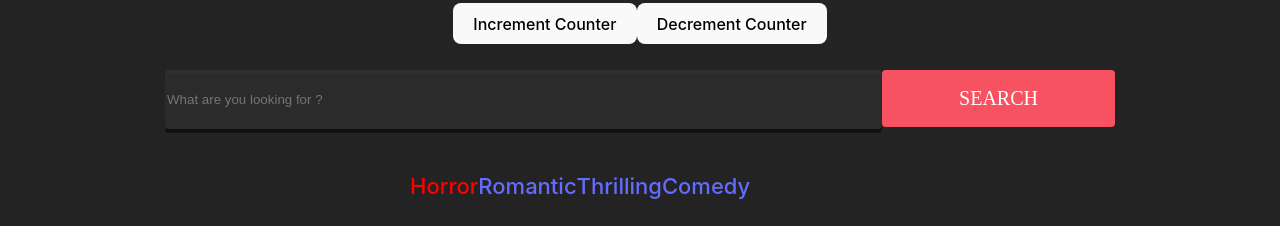
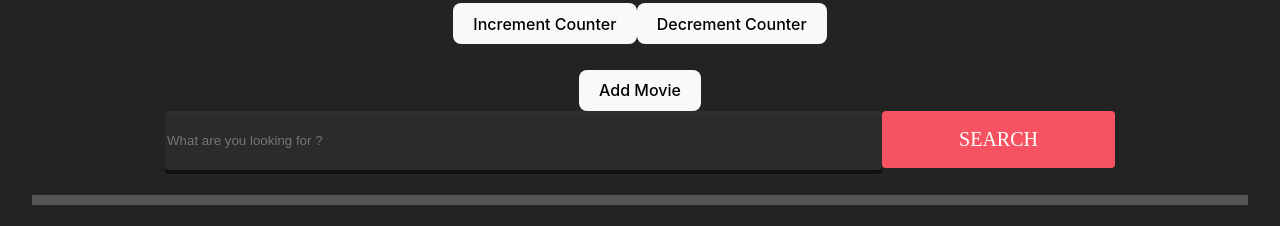
Before and after one commit to weam1995/ReactMentoringProject, a React (Vite) app: page / in a window 1280 px wide. Shown: the part 122-348 px from the top of the page. Built offline with nearby package versions, Linux system fonts and the light colour scheme.

Commit message:
draft 1 added

```diff
--- a/package.json
+++ b/package.json
@@ -22,6 +22,7 @@
     "react": "^18.2.0",
     "react-bootstrap": "^2.10.1",
     "react-dom": "^18.2.0",
+    "react-portal": "^4.2.2",
     "react-router-dom": "^6.22.1",
     "vite-tsconfig-paths": "^4.3.1"
   },
--- a/src/components/header/header.tsx
+++ b/src/components/header/header.tsx
@@ -1,16 +1,22 @@
+import { useState } from 'react';
 import SearchForm from '../searchForm/SearchForm';
 
 const Header = () => {
+  const [showModal, setShowModal] = useState(false);
   const handleSearch = (inputData: string) => {
     console.log(inputData);
   };
 
+  const addMovieClickHandler = () => {
+    setShowModal(true);
+  };
   return (
     <>
       <div className="header">
+        <button onClick={addMovieClickHandler}>Add Movie</button>
         <SearchForm initialSearchQuery="" onSearch={handleSearch} />
       </div>
-      <div className="boarderRectangle"></div>
+      <div className="border-rectangle"></div>
     </>
   );
 };
```
Also changed, not shown: src/components/modal/Modal.tsx (added, +12 -0 lines), 1 other file (tests, documents, lock files or other folders).
